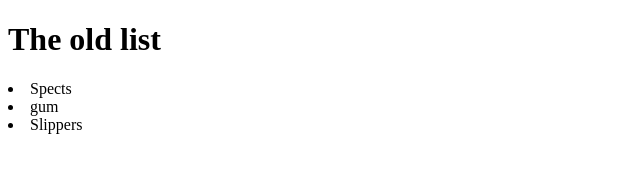
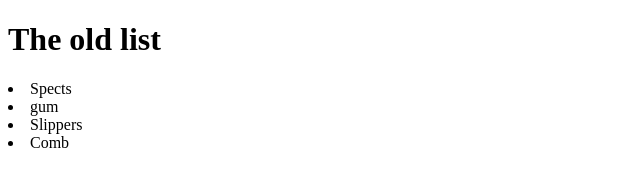
Before and after one commit to resel143/latest, a plain HTML site: page index2.html in a window 1280 px wide. Shown: the full height of the page, 0-640 px from the left. Drawn offline with Linux system fonts and the light colour scheme.

Commit message:
new  update has been done

```diff
--- a/index2.html
+++ b/index2.html
@@ -8,5 +8,6 @@
 <li>Spects</li>
 <li>gum</li>
 <li>Slippers</li>
+<li>Comb</li>
 </body>
 </html>
```
